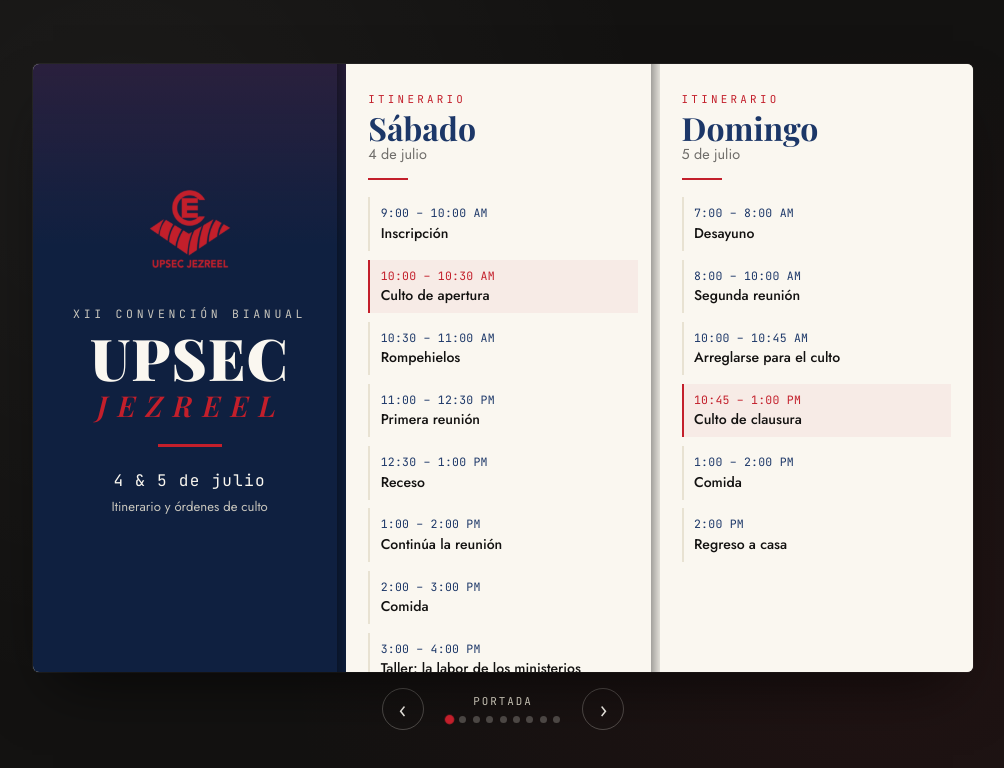
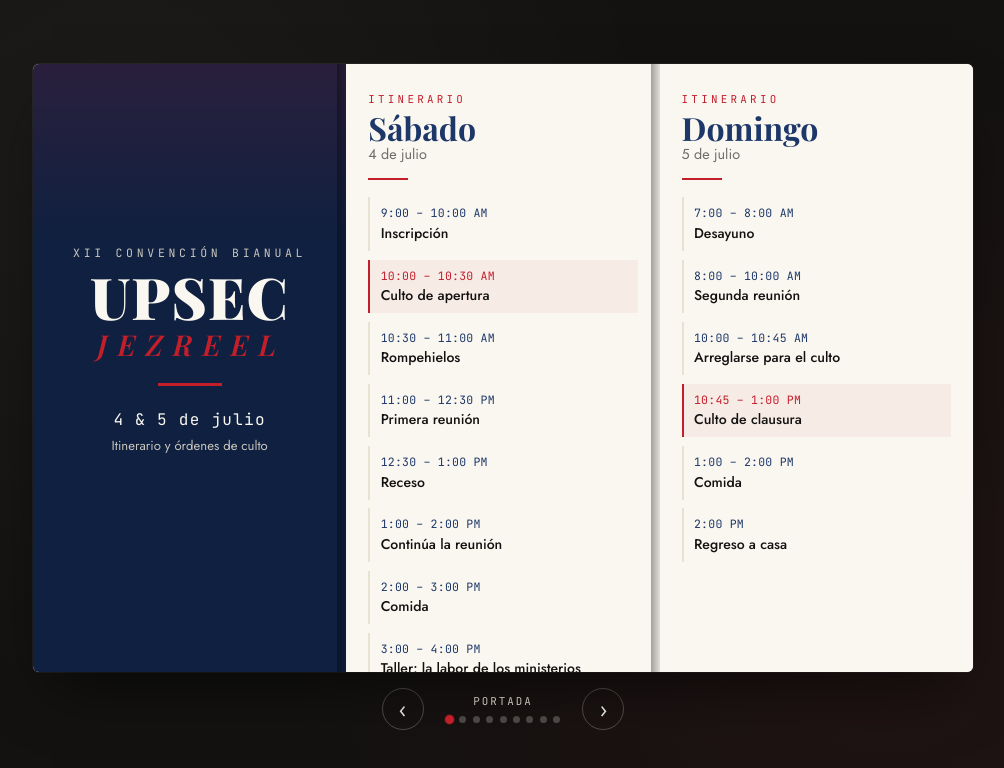
Before and after one commit to joako-18/Tryptic, a React (Vite) app: page / in a window 1280 px wide. Shown: the top 768 px of the page, without its empty margins (137-1141 px from the left). Built offline with nearby package versions, Linux system fonts and the light colour scheme; a web font is replaced by a local one.

Commit message:
update: remove logo from cover page

```diff
--- a/src/components/Cover/Cover.css
+++ b/src/components/Cover/Cover.css
@@ -15,22 +15,6 @@
   overflow: hidden;
 }
 
-.cover__logo {
-  width: 24vw;
-  max-width: 90px;
-  height: 24vw;
-  max-height: 90px;
-  background-color: var(--rojo);
-  -webkit-mask-image: url('../../assets/logo.svg');
-  mask-image: url('../../assets/logo.svg');
-  -webkit-mask-size: contain;
-  mask-size: contain;
-  -webkit-mask-repeat: no-repeat;
-  mask-repeat: no-repeat;
-  -webkit-mask-position: center;
-  mask-position: center;
-  margin-bottom: 2rem;
-}
 
 .cover__eyebrow {
   margin: 0 0 0.6rem;
--- a/src/components/Cover/Cover.tsx
+++ b/src/components/Cover/Cover.tsx
@@ -3,7 +3,6 @@
 function Cover() {
   return (
     <div className="cover">
-      <div className="cover__logo" aria-hidden="true" />
       <p className="cover__eyebrow">XII Convención Bianual</p>
       <h1 className="cover__titulo">
         UPSEC
```
